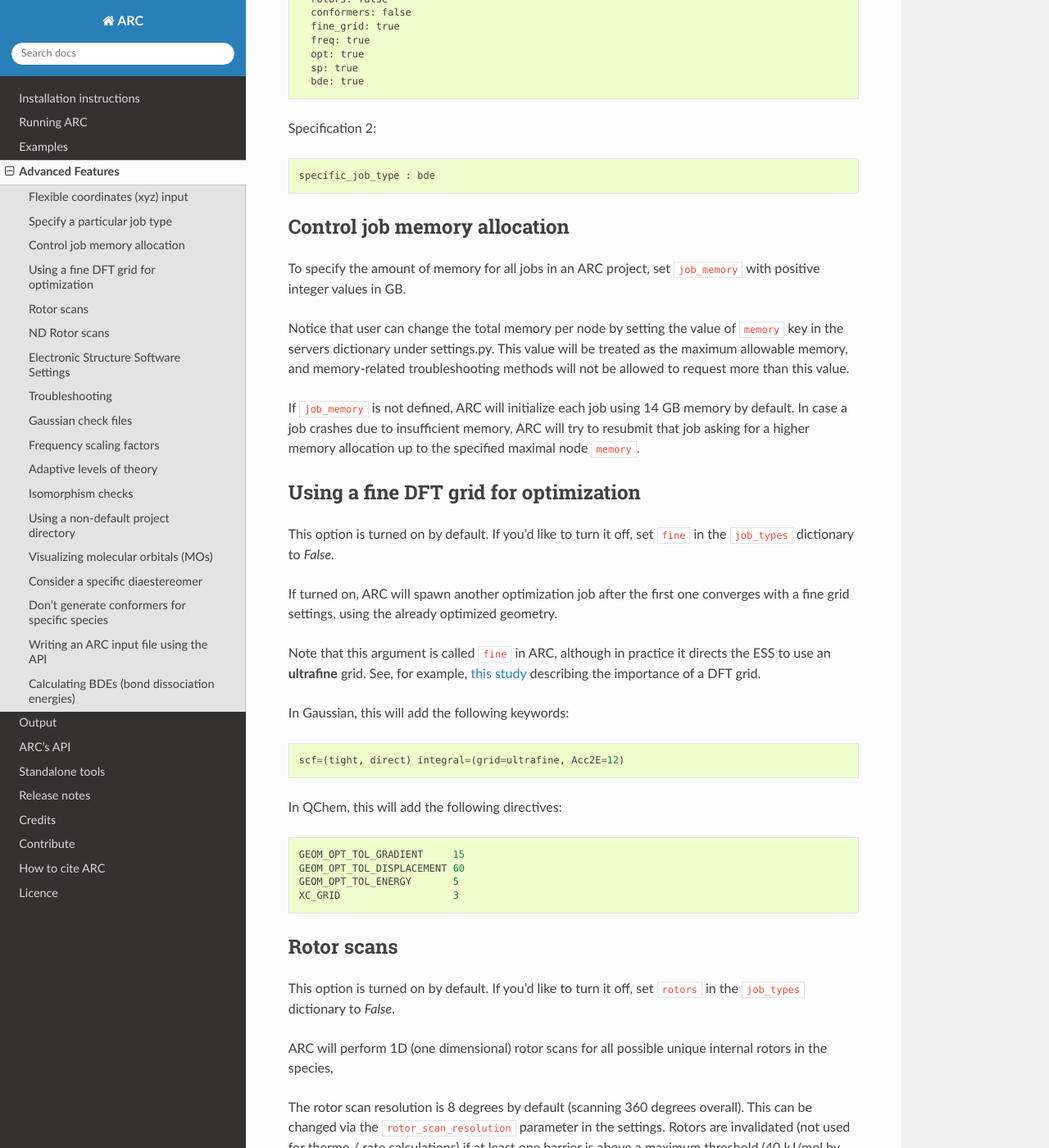
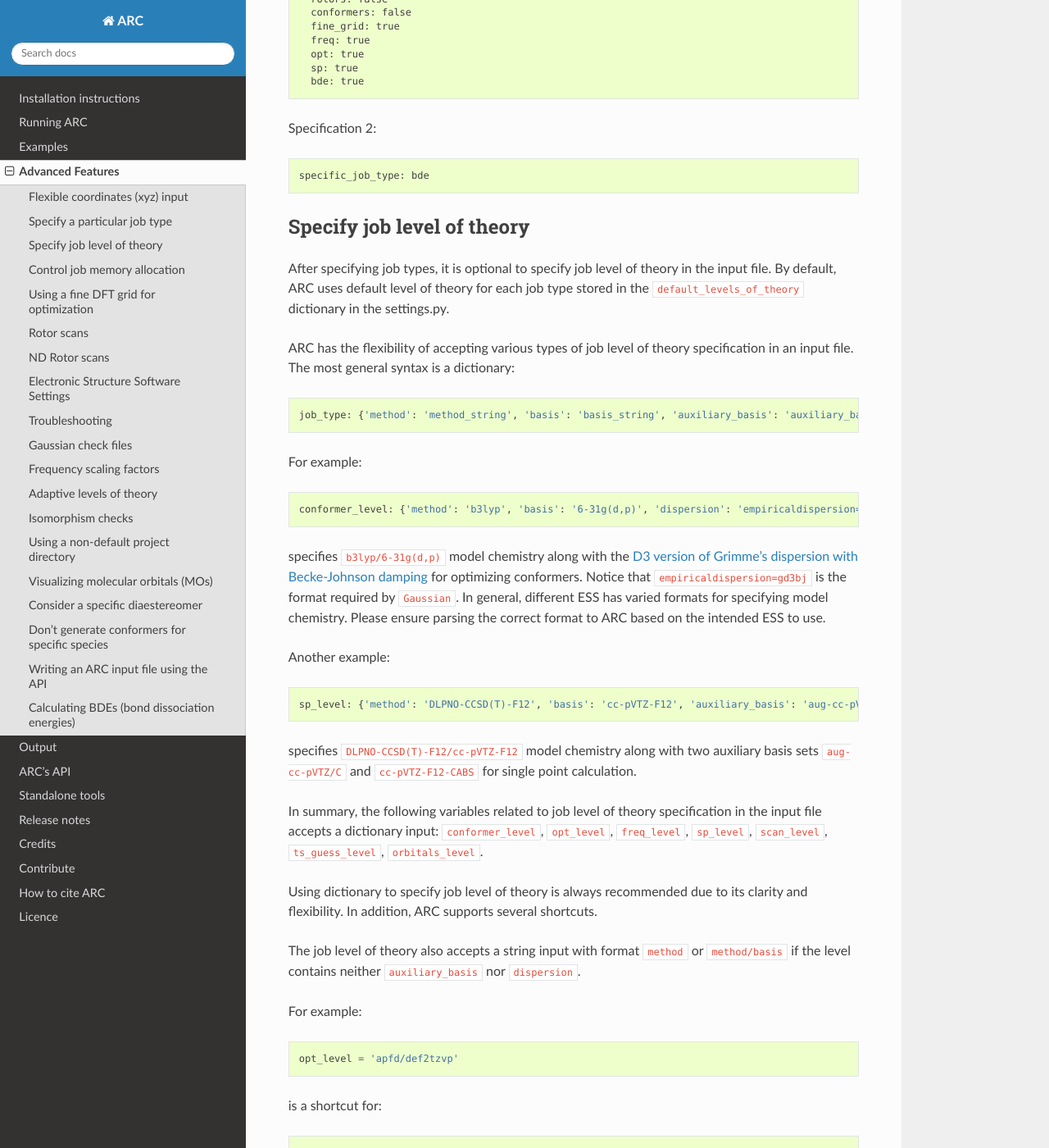
Before and after one commit to ReactionMechanismGenerator/ARC, a Sphinx documentation site: the page built from docs/source/advanced.rst, in a window 1280 px wide and 1400 px high, scrolled down 750 px. Shown: the whole window at 82% size. Built offline with Sphinx 7.4.7 and the Read the Docs theme 2.0.0, drawn with Linux system fonts in a browser that asks for light colours; formulas are drawn with MathJax 3; the version number could not be read and is left out; some of the changed text lies outside the part shown.

Commit message:
Docs: specify job level of theory

```diff
--- a/docs/source/advanced.rst
+++ b/docs/source/advanced.rst
@@ -41,7 +41,112 @@ Specification 1::
 
 Specification 2::
 
-    specific_job_type : bde
+    specific_job_type: bde
+
+Specify job level of theory
+^^^^^^^^^^^^^^^^^^^^^^^^^^^
+After specifying job types, it is optional to specify job level of theory in the input file. By default, ARC uses
+default level of theory for each job type stored in the ``default_levels_of_theory`` dictionary in the settings.py.
+
+ARC has the flexibility of accepting various types of job level of theory specification in an input file. The most
+general syntax is a dictionary::
+
+    job_type: {'method': 'method_string', 'basis': 'basis_string', 'auxiliary_basis': 'auxiliary_basis_string', 'dispersion': 'DFT_dispersion_string'}
+
+For example::
+
+    conformer_level: {'method': 'b3lyp', 'basis': '6-31g(d,p)', 'dispersion': 'empiricaldispersion=gd3bj'}
+
+specifies ``b3lyp/6-31g(d,p)`` model chemistry along with the `D3 version of Grimme’s dispersion with Becke-Johnson
+damping <https://onlinelibrary.wiley.com/doi/full/10.1002/jcc.21759>`_ for optimizing conformers.
+Notice that ``empiricaldispersion=gd3bj`` is the format required by ``Gaussian``. In general, different ESS has varied
+formats for specifying model chemistry. Please ensure parsing the correct format to ARC based on the intended
+ESS to use.
+
+Another example::
+
+    sp_level: {'method': 'DLPNO-CCSD(T)-F12', 'basis': 'cc-pVTZ-F12', 'auxiliary_basis': 'aug-cc-pVTZ/C cc-pVTZ-F12-CABS'}
+
+specifies ``DLPNO-CCSD(T)-F12/cc-pVTZ-F12`` model chemistry along with two auxiliary basis sets ``aug-cc-pVTZ/C`` and
+``cc-pVTZ-F12-CABS`` for single point calculation.
+
+In summary, the following variables related to job level of theory specification in the input file accepts a
+dictionary input: ``conformer_level``, ``opt_level``, ``freq_level``, ``sp_level``, ``scan_level``, ``ts_guess_level``,
+``orbitals_level``.
+
+Using dictionary to specify job level of theory is always recommended due to its clarity and flexibility. In addition,
+ARC supports several shortcuts.
+
+The job level of theory also accepts a string input with format ``method`` or ``method/basis`` if the level contains
+neither ``auxiliary_basis`` nor ``dispersion``.
+
+For example::
+
+    opt_level = 'apfd/def2tzvp'
+
+is a shortcut for::
+
+    opt_level = {'method': 'apfd', 'basis': 'def2tzvp'}
+
+Another example::
+
+    conformer_level = 'PM6'
+
+is a shortcut for::
+
+    conformer_level = {'method': 'PM6'}
+
+ARC also supports a single line shortcut to simultaneously specify ``opt_level``, ``freq_level``, ``sp_level``, and
+``scan_level``.
+
+For example::
+
+    level_of_theory: 'dlpno-ccsd(T)/def2tzvp//apfd/def2svp'
+
+is a shortcut for::
+
+    opt_level = {'method': 'apfd', 'basis': 'def2svp'}
+    freq_level = {'method': 'apfd', 'basis': 'def2svp'}
+    scan_level = {'method': 'apfd', 'basis': 'def2svp'}
+    sp_level = {'method': 'dlpno-ccsd(T)', 'basis': 'def2tzvp'}
+
+Notice that if ``level_of_theory`` does not contain deliminator ``//`` but contains ``\/``, then it is interpreted that
+the given method is intended for opt, freq, scan, and sp jobs.
+
+For example::
+
+    level_of_theory: 'wb97xd/def2svp'
+
+is equivalent to::
+
+    opt_level = {'method': 'wb97xd', 'basis': 'def2svp'}
+    freq_level = {'method': 'wb97xd', 'basis': 'def2svp'}
+    sp_level = {'method': 'wb97xd', 'basis': 'def2svp'}
+
+Notice that if ``level_of_theory`` does not contain any deliminator (``//`` nor ``\/``), then it is interpreted as a composite
+method.
+
+For example::
+
+    level_of_theory: 'cbs-qb3'
+
+is interpreted as::
+
+    composite_method: 'cbs-qb3'
+
+To specify a semi-empirical method such as ``AM1``, please avoid using ``level_of_theory``, for otherwise ARC will
+interpret the semi-empirical method as a composite method. The correct way to specify a semi-empirical method is to use
+the dictionary input format.
+
+For example, to specify ``AM1`` as the geometry optimization method, please use::
+
+    opt_level = {'method': 'AM1'}
+
+To avoid conflicts and confusion, ARC will raise an ``InputError`` if both ``level_of_theory`` and ``composite_method``
+are specified in the input file. Also, it is not good practice to specify ``level_of_theory`` along with ``opt_level``,
+``freq_level``, and ``sp_level``. If these arguments are specified simultaneously, ARC will overwrite
+``level_of_theory`` with the values given in ``opt_level``, ``freq_level``, and ``sp_level``.
+
 
 Control job memory allocation
 ^^^^^^^^^^^^^^^^^^^^^^^^^^^^^
```
Also changed, not shown: docs/source/examples.rst (+5 -2 lines).
